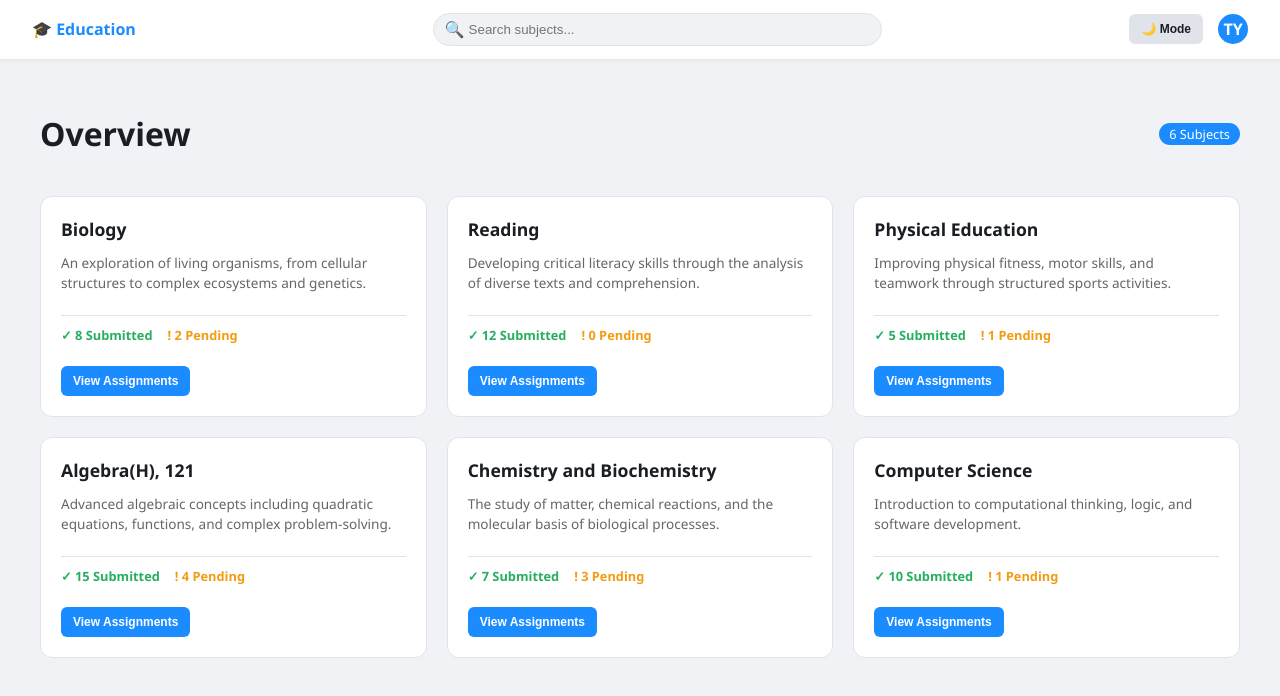
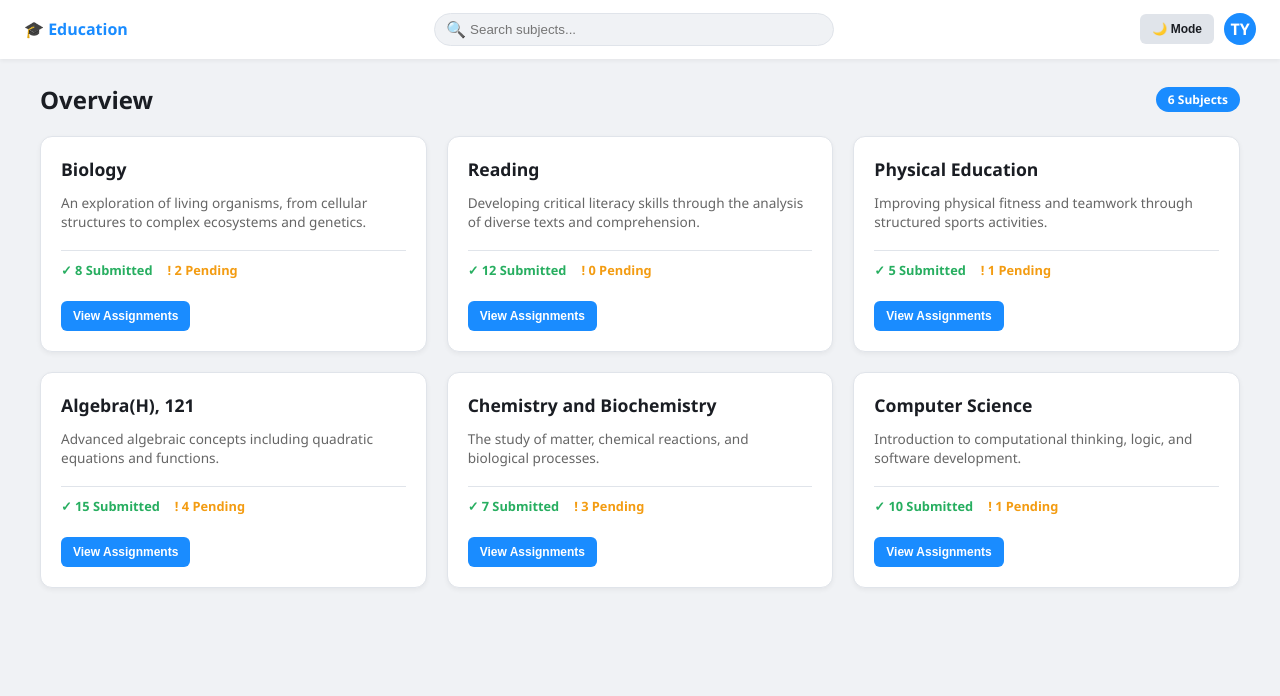
Before and after one commit to gelocanlas/student-portal, a plain HTML site: page index.html in a window 1280 px wide. Drawn offline with Linux system fonts and the light colour scheme.

Commit message:
Update index.html

```diff
--- a/index.html
+++ b/index.html
@@ -27,66 +27,159 @@
       --shadow: rgba(0,0,0,0.3);
     }
 
-    body { font-family: 'Segoe UI', system-ui, sans-serif; background: var(--bg-page); margin: 0; color: var(--text-dark); transition: background 0.3s; }
+    body {
+      font-family: 'Segoe UI', system-ui, sans-serif;
+      background: var(--bg-page);
+      margin: 0;
+      color: var(--text-dark);
+      transition: background 0.3s;
+    }
 
-    /* --- NAVIGATION --- */
+    /* --- RESPONSIVE NAVIGATION --- */
     .navbar {
-      display: flex; justify-content: space-between; align-items: center;
-      padding: 0.8rem 2rem; background: var(--bg-white);
-      box-shadow: 0 2px 4px var(--shadow); position: sticky; top: 0; z-index: 100;
+      display: flex;
+      justify-content: space-between;
+      align-items: center;
+      padding: 0.8rem 1.5rem;
+      background: var(--bg-white);
+      box-shadow: 0 2px 4px var(--shadow);
+      position: sticky;
+      top: 0;
+      z-index: 100;
+      flex-wrap: wrap; /* Allows wrapping on small screens */
       gap: 10px;
     }
 
-    .search-wrapper { position: relative; flex: 0 1 400px; }
-    .search-icon { position: absolute; left: 12px; top: 50%; transform: translateY(-50%); color: var(--text-muted); pointer-events: none; }
-    .top-search {
-      width: 100%; padding: 8px 12px 8px 35px; border-radius: 20px;
-      border: 1px solid var(--border); background: var(--bg-page); color: var(--text-dark); outline: none;
+    .search-wrapper {
+      position: relative;
+      flex: 1 1 300px; /* Grows but stays manageable */
+      max-width: 400px;
     }
 
-    /* --- LAYOUT --- */
-    .container { max-width: 1200px; margin: 2rem auto; padding: 0 20px; }
-    .cards-grid { display: grid; grid-template-columns: repeat(auto-fill, minmax(320px, 1fr)); gap: 20px; }
+    /* Adjusts search for mobile landscape/portrait overlap */
+    @media (max-width: 768px) {
+      .navbar {
+        padding: 0.8rem 1rem;
+      }
+      .search-wrapper {
+        order: 3; /* Moves search below logo/buttons on mobile */
+        flex: 1 0 100%; /* Forces full width */
+        margin-top: 5px;
+      }
+    }
+
+    .search-icon {
+      position: absolute;
+      left: 12px;
+      top: 50%;
+      transform: translateY(-50%);
+      color: var(--text-muted);
+      pointer-events: none;
+    }
+
+    .top-search {
+      width: 100%;
+      padding: 8px 12px 8px 35px;
+      border-radius: 20px;
+      border: 1px solid var(--border);
+      background: var(--bg-page);
+      color: var(--text-dark);
+      outline: none;
+      box-sizing: border-box;
+    }
+
+    /* --- LAYOUT & GRID --- */
+    .container {
+      max-width: 1200px;
+      margin: 1.5rem auto;
+      padding: 0 15px;
+    }
+
+    .cards-grid {
+      display: grid;
+      grid-template-columns: repeat(auto-fill, minmax(300px, 1fr));
+      gap: 20px;
+    }
+
+    /* Single column for narrow mobile phones */
+    @media (max-width: 480px) {
+      .cards-grid {
+        grid-template-columns: 1fr;
+      }
+    }
 
     /* --- SUBJECT CARD --- */
     .subject-card {
-      background: var(--bg-white); border-radius: 12px; padding: 20px;
-      border: 1px solid var(--border); display: flex; flex-direction: column; gap: 12px;
+      background: var(--bg-white);
+      border-radius: 12px;
+      padding: 20px;
+      border: 1px solid var(--border);
+      display: flex;
+      flex-direction: column;
+      gap: 12px;
+      box-shadow: 0 2px 5px var(--shadow);
     }
+
     .subject-title { font-size: 1.1rem; font-weight: 700; margin: 0; }
-    .subject-desc { font-size: 0.85rem; color: var(--text-muted); line-height: 1.4; min-height: 50px; }
+    .subject-desc { font-size: 0.85rem; color: var(--text-muted); line-height: 1.4; min-height: 45px; }
 
-    .stat-row { display: flex; gap: 15px; font-size: 0.8rem; font-weight: 600; padding: 10px 0; border-top: 1px solid var(--border); }
+    .stat-row {
+      display: flex;
+      gap: 15px;
+      font-size: 0.8rem;
+      font-weight: 600;
+      padding: 10px 0;
+      border-top: 1px solid var(--border);
+    }
     .stat-s { color: var(--submitted); }
     .stat-p { color: var(--pending); }
 
     /* --- BUTTONS --- */
-    .btn { cursor: pointer; border: none; border-radius: 6px; padding: 8px 12px; font-weight: 600; font-size: 0.75rem; transition: 0.2s; }
+    .btn {
+      cursor: pointer;
+      border: none;
+      border-radius: 6px;
+      padding: 8px 12px;
+      font-weight: 600;
+      font-size: 0.75rem;
+      transition: 0.2s;
+    }
     .btn-primary { background: var(--primary); color: white; align-self: flex-start; }
     .btn-mode { background: var(--border); color: var(--text-dark); white-space: nowrap; }
     .btn-back { background: var(--border); color: var(--text-dark); margin-bottom: 20px; font-size: 0.9rem; }
 
-    /* --- MOBILE RESPONSIVENESS --- */
-    @media (max-width: 600px) {
-      .navbar {
-        flex-direction: column; /* Stack logo, search, and mode button */
-        padding: 1rem;
-        height: auto;
-      }
-      .search-wrapper {
-        width: 100%;
-        order: 3; /* Move search bar below logo and buttons */
-        margin: 10px 0 0 0;
-      }
-      .navbar > div:first-child { width: 100%; text-align: center; }
-      .cards-grid {
-        grid-template-columns: 1fr; /* One card per row on mobile */
-      }
+    .user-pill {
+      width: 32px;
+      height: 32px;
+      background: var(--primary);
+      border-radius: 50%;
+      color: white;
+      display: flex;
+      align-items: center;
+      justify-content: center;
+      font-weight: bold;
+      flex-shrink: 0;
     }
 
     /* --- ASSIGNMENT PAGE --- */
-    .assignment-item { background: var(--bg-white); padding: 15px; border-radius: 8px; margin-bottom: 10px; border: 1px solid var(--border); }
-    .remarks-box { width: 100%; margin-top: 10px; padding: 10px; border: 1px solid var(--border); border-radius: 6px; background: var(--bg-page); color: var(--text-dark); font-family: inherit; }
+    .assignment-item {
+      background: var(--bg-white);
+      padding: 15px;
+      border-radius: 8px;
+      margin-bottom: 10px;
+      border: 1px solid var(--border);
+    }
+    .remarks-box {
+      width: 100%;
+      margin-top: 10px;
+      padding: 10px;
+      border: 1px solid var(--border);
+      border-radius: 6px;
+      background: var(--bg-page);
+      color: var(--text-dark);
+      font-family: inherit;
+      box-sizing: border-box;
+    }
 
     [hidden] { display: none !important; }
   </style>
@@ -96,26 +189,28 @@
   <div id="overviewPage">
     <header class="navbar">
       <div style="font-weight: bold; color: var(--primary);">🎓 Education</div>
+
       <div class="search-wrapper">
         <span class="search-icon">🔍</span>
         <input type="text" id="globalSearch" class="top-search" placeholder="Search subjects...">
       </div>
-      <div style="display: flex; align-items: center; gap: 15px;">
+
+      <div style="display: flex; align-items: center; gap: 10px;">
         <button class="btn btn-mode" onclick="toggleTheme()" id="themeBtn">🌙 Mode</button>
-        <div style="width:30px; height:30px; background:var(--primary); border-radius:50%; color:white; display:flex; align-items:center; justify-content:center; font-weight:bold; flex-shrink:0;">TY</div>
+        <div class="user-pill">TY</div>
       </div>
     </header>
 
     <main class="container">
       <div style="display:flex; justify-content:space-between; align-items:center; margin-bottom:20px;">
-        <h1>Overview</h1>
-        <span id="counter" style="background:var(--primary); color:white; padding:2px 10px; border-radius:12px; font-size:0.8rem;">6 Subjects</span>
+        <h1 style="font-size: 1.5rem; margin: 0;">Overview</h1>
+        <span id="counter" style="background:var(--primary); color:white; padding:4px 12px; border-radius:15px; font-size:0.75rem; font-weight: 600;">6 Subjects</span>
       </div>
 
       <div class="cards-grid" id="grid">
-        <article class="subject-card" data-name="Biology">
+        <article class="subject-card">
           <h3 class="subject-title">Biology</h3>
-          <div class="subject-desc" contenteditable="true">An exploration of living organisms, from cellular structures to complex ecosystems and genetics.</div>
+          <div class="subject-desc">An exploration of living organisms, from cellular structures to complex ecosystems and genetics.</div>
           <div class="stat-row">
             <span class="stat-s">✓ 8 Submitted</span>
             <span class="stat-p">! 2 Pending</span>
@@ -123,9 +218,9 @@
           <button class="btn btn-primary" onclick="openSubject('Biology')">View Assignments</button>
         </article>
 
-        <article class="subject-card" data-name="Reading">
+        <article class="subject-card">
           <h3 class="subject-title">Reading</h3>
-          <div class="subject-desc" contenteditable="true">Developing critical literacy skills through the analysis of diverse texts and comprehension.</div>
+          <div class="subject-desc">Developing critical literacy skills through the analysis of diverse texts and comprehension.</div>
           <div class="stat-row">
             <span class="stat-s">✓ 12 Submitted</span>
             <span class="stat-p">! 0 Pending</span>
@@ -133,9 +228,9 @@
           <button class="btn btn-primary" onclick="openSubject('Reading')">View Assignments</button>
         </article>
 
-        <article class="subject-card" data-name="Physical Education">
+        <article class="subject-card">
           <h3 class="subject-title">Physical Education</h3>
-          <div class="subject-desc" contenteditable="true">Improving physical fitness, motor skills, and teamwork through structured sports activities.</div>
+          <div class="subject-desc">Improving physical fitness and teamwork through structured sports activities.</div>
           <div class="stat-row">
             <span class="stat-s">✓ 5 Submitted</span>
             <span class="stat-p">! 1 Pending</span>
@@ -143,9 +238,9 @@
           <button class="btn btn-primary" onclick="openSubject('Physical Education')">View Assignments</button>
         </article>
 
-        <article class="subject-card" data-name="Algebra">
+        <article class="subject-card">
           <h3 class="subject-title">Algebra(H), 121</h3>
-          <div class="subject-desc" contenteditable="true">Advanced algebraic concepts including quadratic equations, functions, and complex problem-solving.</div>
+          <div class="subject-desc">Advanced algebraic concepts including quadratic equations and functions.</div>
           <div class="stat-row">
             <span class="stat-s">✓ 15 Submitted</span>
             <span class="stat-p">! 4 Pending</span>
@@ -153,9 +248,9 @@
           <button class="btn btn-primary" onclick="openSubject('Algebra(H), 121')">View Assignments</button>
         </article>
 
-        <article class="subject-card" data-name="Chemistry">
+        <article class="subject-card">
           <h3 class="subject-title">Chemistry and Biochemistry</h3>
-          <div class="subject-desc" contenteditable="true">The study of matter, chemical reactions, and the molecular basis of biological processes.</div>
+          <div class="subject-desc">The study of matter, chemical reactions, and biological processes.</div>
           <div class="stat-row">
             <span class="stat-s">✓ 7 Submitted</span>
             <span class="stat-p">! 3 Pending</span>
@@ -163,9 +258,9 @@
           <button class="btn btn-primary" onclick="openSubject('Chemistry and Biochemistry')">View Assignments</button>
         </article>
 
-        <article class="subject-card" data-name="Computer Science">
+        <article class="subject-card">
           <h3 class="subject-title">Computer Science</h3>
-          <div class="subject-desc" contenteditable="true">Introduction to computational thinking, logic, and software development.</div>
+          <div class="subject-desc">Introduction to computational thinking, logic, and software development.</div>
           <div class="stat-row">
             <span class="stat-s">✓ 10 Submitted</span>
             <span class="stat-p">! 1 Pending</span>
@@ -187,36 +282,34 @@
           <span style="color:var(--pending)">Status: Pending</span>
         </div>
         <p style="font-size:0.85rem; margin-top:10px; color:var(--text-muted);">
-          Note: If you have already submitted this but the portal is not updated, please leave a remark below for the administrator.
+          Note: Leave a remark below if you handed in a hard copy.
         </p>
-        <textarea class="remarks-box" placeholder="Write your remarks here... (e.g. 'Handed in hard copy on Monday')"></textarea>
-        <button class="btn btn-primary" style="margin-top:10px" onclick="alert('Remark submitted to Administrator.')">Submit Remark</button>
+        <textarea class="remarks-box" placeholder="Write your remarks here..."></textarea>
+        <button class="btn btn-primary" style="margin-top:10px" onclick="alert('Remark submitted.')">Submit Remark</button>
       </div>
     </main>
   </div>
 
   <script>
-    // THEME TOGGLE
     function toggleTheme() {
       const isDark = document.body.getAttribute('data-theme') === 'dark';
       document.body.setAttribute('data-theme', isDark ? 'light' : 'dark');
       document.getElementById('themeBtn').innerText = isDark ? '🌙 Mode' : '☀️ Mode';
     }
 
-    // SEARCH LOGIC
     const search = document.getElementById('globalSearch');
     search.addEventListener('input', (e) => {
       const val = e.target.value.toLowerCase();
       let count = 0;
       document.querySelectorAll('.subject-card').forEach(card => {
-        const matches = card.querySelector('.subject-title').innerText.toLowerCase().includes(val);
-        card.hidden = !matches;
+        const title = card.querySelector('.subject-title').innerText.toLowerCase();
+        const matches = title.includes(val);
+        card.style.display = matches ? 'flex' : 'none';
         if(matches) count++;
       });
       document.getElementById('counter').innerText = `${count} Subject${count !== 1 ? 's' : ''}`;
     });
 
-    // NAVIGATION LOGIC
     function openSubject(name) {
       document.getElementById('overviewPage').hidden = true;
       document.getElementById('detailsPage').hidden = false;
```
